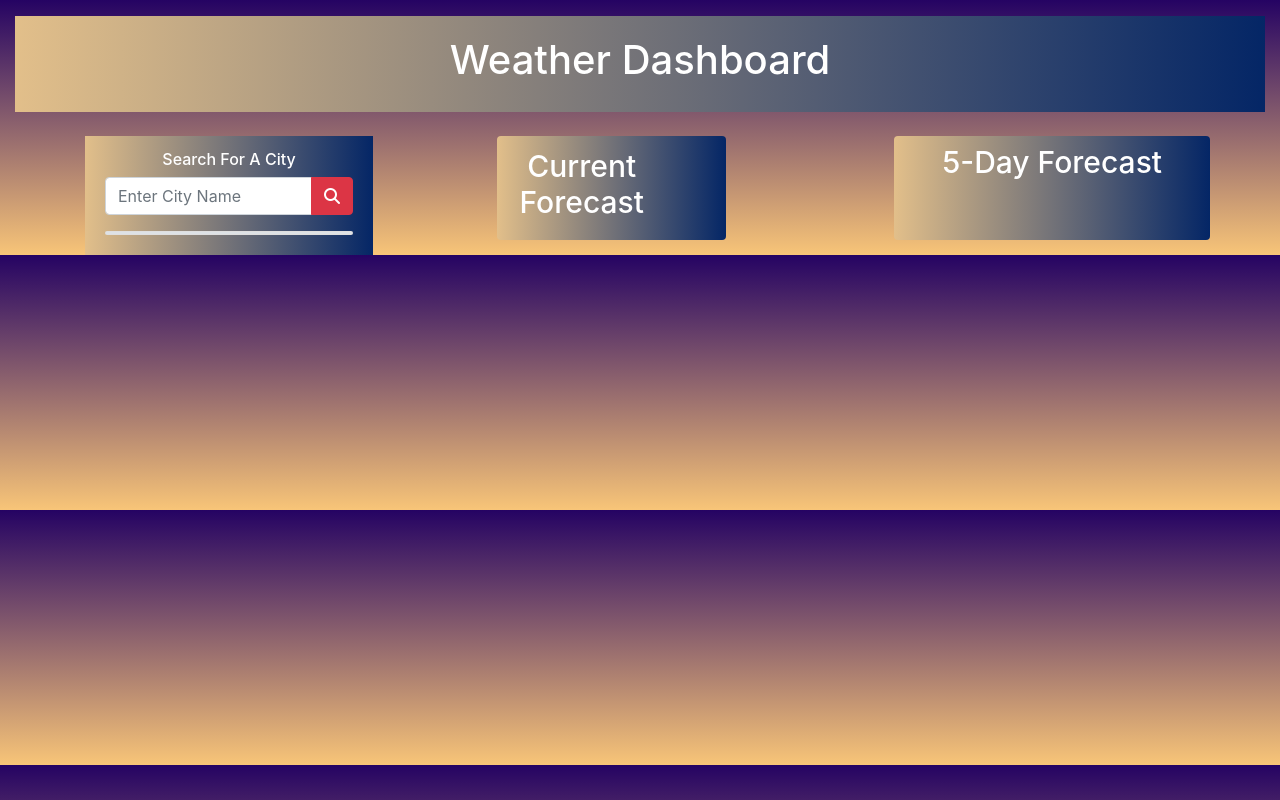
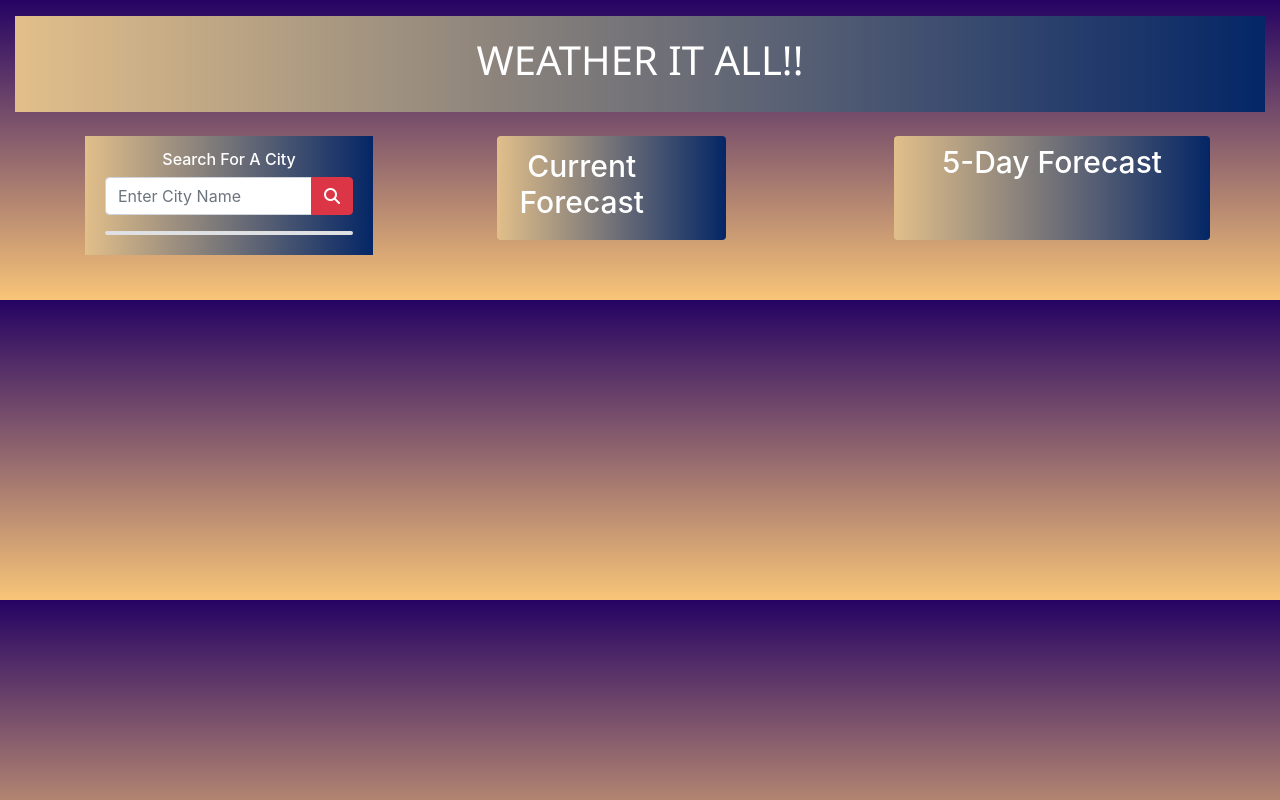
Before and after one commit to HaderAC/Weatheryoulikeitornot, a plain HTML site: page index.html in a window 1280 px wide. Drawn offline with nearby package versions, Linux system fonts and the light colour scheme.

Commit message:
115 styling ans some js work

```diff
--- a/assets/style.css
+++ b/assets/style.css
@@ -1,19 +1,21 @@
+h1{
+    font-family: 'Segoe UI', Tahoma, Geneva, Verdana, sans-serif;
+    font-stretch: semi-expanded;
+    color: linear-gradient(90deg, rgb(226, 191, 138) 0%, rgb(4, 38, 102) 100%);
+}
+
 body{
 
     background: linear-gradient(#250363, #f8c578);
+    height: 300px;
 }
 
 
 
-img {
-    width: 100px;
-    height: 100px;
-}
-
 
 .card-title {
     font-size: 30px;
-
+    width: 100%;
 }
 
 
--- a/index.html
+++ b/index.html
@@ -6,7 +6,7 @@
     <meta name="viewport" content="width=device-width, initial-scale=1.0">
     <link rel="stylesheet" href="https://stackpath.bootstrapcdn.com/bootstrap/4.3.1/css/bootstrap.min.css"
         integrity="sha384-ggOyR0iXCbMQv3Xipma34MD+dH/1fQ784/j6cY/iJTQUOhcWr7x9JvoRxT2MZw1T" crossorigin="anonymous">
-    <title>Weather Dashboard</title>
+    <title>Weather you like it or not</title>
     <link rel="stylesheet" href="assets/style.css">
 </head>
 <body>
@@ -14,7 +14,7 @@
     <div class="container-fluid pt-3">
         <div class="card border-0">
             <div class="card-body text-center text-white">
-                <h1>Weather Dashboard</h1>
+                <h1>WEATHER IT ALL!!</h1>
             </div>
         </div>
 
```
Also changed, not shown: assets/weatheryoulikeitornot.png (added), 2 other files.
